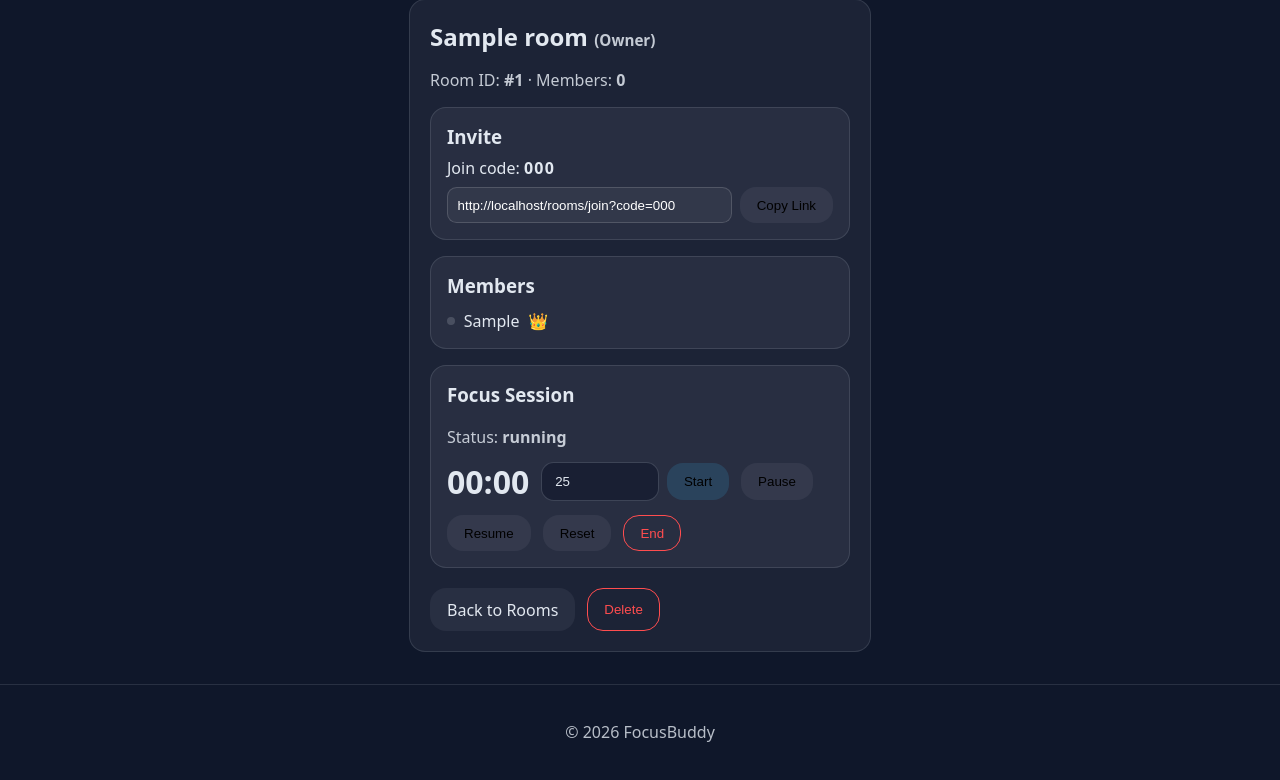
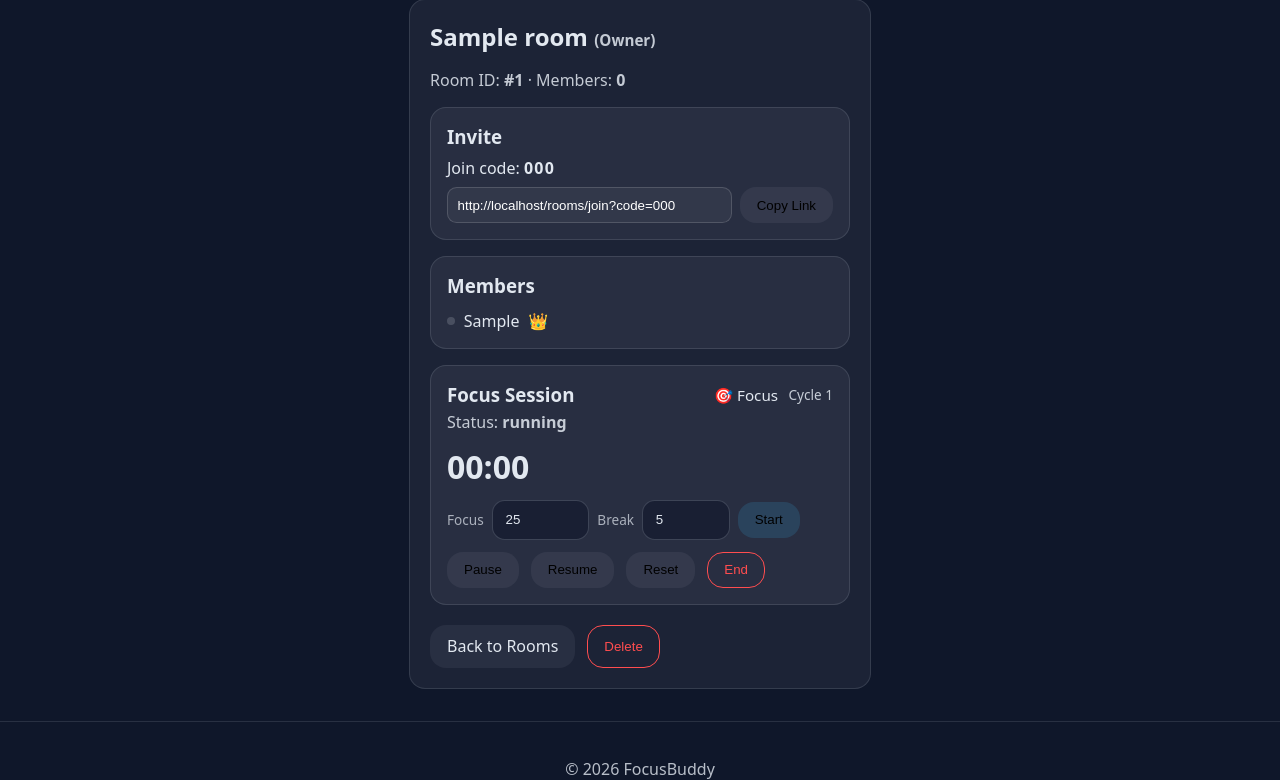
Before and after one commit to Nikoliadis/Focus-Buddy, a Flask app: page /rooms/1 in a window 1280 px wide. Shown: the part 88-868 px from the top of the page. Before the commit the page ends 830 px from the top, so only its background shows below. Run offline with Flask 3, Linux system fonts and the light colour scheme; the visitor is signed in with stand-in values (Sample User, id 1); tables that the repository leaves empty hold one stand-in row (values such as "Sample post"); some libraries are stand-ins or nearby versions.

Commit message:
Pomodoro Cycles and Timer Sound + Auto 25/5 Loop With Phase Indicator

```diff
--- a/rooms/presence_store.py
+++ b/rooms/presence_store.py
@@ -7,3 +7,6 @@ PRESENCE: Dict[int, Set[int]] = {}
 
 # user_id -> last seen datetime (set on disconnect or room:leave)
 LAST_SEEN: Dict[int, datetime] = {}
+
+# room_id -> {"phase": "focus"|"break", "count": int}
+ROOM_CYCLES: Dict[int, dict] = {}
--- a/rooms/routes.py
+++ b/rooms/routes.py
@@ -8,7 +8,7 @@ from models.user import User
 
 from . import rooms_bp
 from .models import RoomMember
-from .presence_store import PRESENCE, LAST_SEEN
+from .presence_store import PRESENCE, LAST_SEEN, ROOM_CYCLES
 from .service import (
     create_room,
     get_user_rooms,
@@ -180,12 +180,15 @@ def room_session_status(room_id: int):
         return jsonify({"error": "Forbidden"}), 403
 
     s = get_active_session(room_id) or get_latest_session(room_id)
+    cycle = ROOM_CYCLES.get(room_id, {"phase": "focus", "count": 1})
 
     if not s:
         return jsonify({
             "status": "idle",
             "duration_seconds": 25 * 60,
             "remaining_seconds": 25 * 60,
+            "phase": cycle["phase"],
+            "cycle_count": cycle["count"],
         })
 
     return jsonify({
@@ -193,6 +196,8 @@ def room_session_status(room_id: int):
         "duration_seconds": s.duration_seconds,
         "remaining_seconds": s.remaining_seconds(),
         "started_by": s.started_by,
+        "phase": cycle["phase"],
+        "cycle_count": cycle["count"],
     })
 
 
@@ -213,7 +218,14 @@ def room_session_start(room_id: int):
     except ValueError:
         minutes = 25
 
+    try:
+        break_minutes = int(request.form.get("break_minutes") or "5")
+    except ValueError:
+        break_minutes = 5
+
     minutes = max(1, min(minutes, 180))
+    break_minutes = max(1, min(break_minutes, 60))
+    ROOM_CYCLES[room_id] = {"phase": "focus", "count": 1, "break_minutes": break_minutes}
     start_session(room_id=room_id, user_id=session["user_id"], duration_seconds=minutes * 60)
 
     flash("Focus session started ✅", "success")
--- a/templates/rooms/room.html
+++ b/templates/rooms/room.html
@@ -67,7 +67,13 @@
   </div>
 
   <div class="card" style="margin-top:1rem;">
-    <h3 style="margin-top:0;">Focus Session</h3>
+    <div style="display:flex; align-items:center; justify-content:space-between; flex-wrap:wrap; gap:.5rem; margin-bottom:.25rem;">
+      <h3 style="margin:0;">Focus Session</h3>
+      <div style="display:flex; gap:.65rem; align-items:center;">
+        <span id="fs-phase" style="font-size:.95rem;">🎯 Focus</span>
+        <span id="fs-cycle" class="muted" style="font-size:.85rem; margin:0;">Cycle 1</span>
+      </div>
+    </div>
 
     <p class="muted" style="margin:.25rem 0 0;">
       Status: <strong id="fs-status">idle</strong>
@@ -76,9 +82,12 @@
     <div style="display:flex; gap:.75rem; align-items:center; margin-top:.75rem; flex-wrap:wrap;">
       <div style="font-size:2rem; font-weight:800;" id="fs-timer">25:00</div>
 
-      <form method="post" action="{{ url_for('rooms.room_session_start', room_id=room.id) }}" style="margin:0; display:flex; gap:.5rem; align-items:center;">
+      <form method="post" action="{{ url_for('rooms.room_session_start', room_id=room.id) }}" style="margin:0; display:flex; gap:.5rem; align-items:center; flex-wrap:wrap;">
         <input type="hidden" name="csrf_token" value="{{ csrf_token() }}">
-        <input name="minutes" type="number" min="1" max="180" value="25" style="width:90px;">
+        <label style="font-size:.85rem; opacity:.7; margin:0;">Focus</label>
+        <input name="minutes" type="number" min="1" max="180" value="25" style="width:70px;">
+        <label style="font-size:.85rem; opacity:.7; margin:0;">Break</label>
+        <input name="break_minutes" type="number" min="1" max="60" value="5" style="width:60px;">
         <button class="btn primary" type="submit">Start</button>
       </form>
 
@@ -132,6 +141,7 @@
 </section>
 
 <script>
+  // ── Utilities ──────────────────────────────────────────────────────────
   function fmt(seconds) {
     const m = String(Math.floor(seconds / 60)).padStart(2, "0");
     const s = String(Math.floor(seconds % 60)).padStart(2, "0");
@@ -144,10 +154,7 @@
     try {
       if (navigator.clipboard && navigator.clipboard.writeText) {
         await navigator.clipboard.writeText(input.value);
-      } else {
-        input.select();
-        document.execCommand('copy');
-      }
+      } else { input.select(); document.execCommand('copy'); }
       const btn = input.nextElementSibling;
       if (btn && btn.tagName === 'BUTTON') {
         const orig = btn.textContent;
@@ -157,26 +164,135 @@
     } catch (_) {}
   }
 
-  async function pollSession() {
+  function showToast(msg, type = "info") {
+    let container = document.querySelector(".flashes");
+    if (!container) {
+      container = document.createElement("div");
+      container.className = "flashes";
+      document.body.appendChild(container);
+    }
+    const toast = document.createElement("div");
+    toast.className = `flash flash-${type}`;
+    toast.textContent = msg;
+    container.appendChild(toast);
+    setTimeout(() => {
+      toast.classList.add("is-hiding");
+      toast.addEventListener("animationend", () => toast.remove(), { once: true });
+    }, 4000);
+  }
+
+  // ── Sound ───────────────────────────────────────────────────────────────
+  function playDoneSound(phase) {
     try {
-      const res = await fetch("{{ url_for('rooms.room_session_status', room_id=room.id) }}", { cache: "no-store" });
-      if (!res.ok) return;
-      const data = await res.json();
-
-      const statusEl = document.getElementById("fs-status");
-      const timerEl = document.getElementById("fs-timer");
-
-      if (statusEl) statusEl.textContent = data.status || "idle";
-      if (timerEl) timerEl.textContent = fmt(data.remaining_seconds ?? 1500);
+      const ctx = new (window.AudioContext || window.webkitAudioContext)();
+      // focus done → ascending (C-E-G), break done → descending (G-E-C)
+      const freqs = phase === "focus" ? [523, 659, 784] : [784, 659, 523];
+      freqs.forEach((freq, i) => {
+        const osc = ctx.createOscillator();
+        const gain = ctx.createGain();
+        osc.connect(gain);
+        gain.connect(ctx.destination);
+        osc.frequency.value = freq;
+        const t = ctx.currentTime + i * 0.18;
+        gain.gain.setValueAtTime(0.25, t);
+        gain.gain.exponentialRampToValueAtTime(0.001, t + 0.35);
+        osc.start(t);
+        osc.stop(t + 0.35);
+      });
     } catch (_) {}
   }
 
+  // ── Pomodoro cycle ──────────────────────────────────────────────────────
   let _sessionFocusing = false;
+  let _phaseCompleted  = false;
+  let _cycleCountdown  = null;
 
+  function handleTimerData(data) {
+    const rem        = data.remaining_seconds ?? 1500;
+    const status     = data.status || "idle";
+    const phase      = data.phase || "focus";
+    const cycleCount = data.cycle_count || 1;
+
+    const statusEl = document.getElementById("fs-status");
+    const timerEl  = document.getElementById("fs-timer");
+    const phaseEl  = document.getElementById("fs-phase");
+    const cycleEl  = document.getElementById("fs-cycle");
+
+    if (statusEl) statusEl.textContent = status;
+    if (timerEl)  timerEl.textContent  = fmt(rem);
+    if (phaseEl)  phaseEl.textContent  = phase === "focus" ? "🎯 Focus" : "☕ Break";
+    if (cycleEl)  cycleEl.textContent  = `Cycle ${cycleCount}`;
+
+    // Reset completed flag when a new session is running
+    if (status === "running" && rem > 0) _phaseCompleted = false;
+
+    // Detect natural end
+    if (status === "running" && rem === 0 && !_phaseCompleted) {
+      _phaseCompleted = true;
+      onPhaseComplete(phase);
+    }
+
+    // Focusing dot colour
+    _sessionFocusing = status === "running" && phase === "focus";
+    document.querySelectorAll(".presence-dot.online").forEach(dot => {
+      dot.classList.toggle("focusing", _sessionFocusing);
+    });
+  }
+
+  function onPhaseComplete(completedPhase) {
+    playDoneSound(completedPhase);
+    const msg = completedPhase === "focus"
+      ? "🎉 Focus complete! Break time."
+      : "💪 Break over! Time to focus.";
+    showToast(msg, "success");
+    if (IS_OWNER) startCycleCountdown(completedPhase);
+  }
+
+  function startCycleCountdown(completedPhase) {
+    if (_cycleCountdown) { clearInterval(_cycleCountdown); _cycleCountdown = null; }
+    const existing = document.getElementById("cycle-toast");
+    if (existing) existing.remove();
+
+    let secs = 5;
+    let container = document.querySelector(".flashes");
+    if (!container) {
+      container = document.createElement("div");
+      container.className = "flashes";
+      document.body.appendChild(container);
+    }
+    const toast = document.createElement("div");
+    toast.id = "cycle-toast";
+    toast.className = "flash flash-info";
+    toast.style.cursor = "default";
+
+    const nextPhase = completedPhase === "focus" ? "break" : "focus";
+    const render = () => {
+      toast.innerHTML = `Starting ${nextPhase} in <strong>${secs}s</strong>… <button onclick="cancelCycle()" style="margin-left:.5rem;background:none;border:none;color:inherit;cursor:pointer;opacity:.7;text-decoration:underline;">Cancel</button>`;
+    };
+    render();
+    container.appendChild(toast);
+
+    _cycleCountdown = setInterval(() => {
+      secs--;
+      if (secs <= 0) {
+        clearInterval(_cycleCountdown); _cycleCountdown = null;
+        toast.remove();
+        socket.emit("timer:cycle_next", { room_id: ROOM_ID, phase: completedPhase });
+      } else { render(); }
+    }, 1000);
+  }
+
+  function cancelCycle() {
+    if (_cycleCountdown) { clearInterval(_cycleCountdown); _cycleCountdown = null; }
+    const t = document.getElementById("cycle-toast");
+    if (t) t.remove();
+  }
+
+  // ── Presence ────────────────────────────────────────────────────────────
   function timeAgo(isoStr) {
     const diff = Math.floor((Date.now() - new Date(isoStr + "Z")) / 1000);
-    if (diff < 60)   return "just now";
-    if (diff < 3600) return `${Math.floor(diff / 60)}m ago`;
+    if (diff < 60)    return "just now";
+    if (diff < 3600)  return `${Math.floor(diff / 60)}m ago`;
     if (diff < 86400) return `${Math.floor(diff / 3600)}h ago`;
     return `${Math.floor(diff / 86400)}d ago`;
   }
@@ -188,20 +304,29 @@
 
     document.querySelectorAll("[data-user-id]").forEach(el => {
       const uid = parseInt(el.dataset.userId, 10);
-      const dot = document.getElementById(`dot-${uid}`);
+      const dot  = document.getElementById(`dot-${uid}`);
       const lsEl = document.getElementById(`ls-${uid}`);
       if (!dot) return;
 
       const isOnline = onlineSet.has(uid);
-      dot.classList.toggle("online", isOnline);
-      dot.classList.toggle("offline", !isOnline);
-      dot.classList.toggle("focusing", isOnline && _sessionFocusing);
+      dot.classList.toggle("online",    isOnline);
+      dot.classList.toggle("offline",   !isOnline);
+      dot.classList.toggle("focusing",  isOnline && _sessionFocusing);
 
       if (lsEl) {
         const ts = lastSeen && lastSeen[uid];
         lsEl.textContent = (!isOnline && ts) ? `· ${timeAgo(ts)}` : "";
       }
     });
+  }
+
+  // ── Polling ─────────────────────────────────────────────────────────────
+  async function pollSession() {
+    try {
+      const res = await fetch("{{ url_for('rooms.room_session_status', room_id=room.id) }}", { cache: "no-store" });
+      if (!res.ok) return;
+      handleTimerData(await res.json());
+    } catch (_) {}
   }
 
   async function pollPresence() {
@@ -226,27 +351,13 @@
 
   const socket = io();
 
-  function fmt(seconds) {
-    const m = String(Math.floor(seconds / 60)).padStart(2, "0");
-    const s = String(Math.floor(seconds % 60)).padStart(2, "0");
-    return `${m}:${s}`;
-  }
-
   socket.on("connect", () => {
     socket.emit("room:join", { room_id: ROOM_ID });
   });
 
   socket.on("timer:update", (data) => {
     if (!data || data.room_id !== ROOM_ID) return;
-    const statusEl = document.getElementById("fs-status");
-    const timerEl = document.getElementById("fs-timer");
-    if (statusEl) statusEl.textContent = data.status || "idle";
-    if (timerEl) timerEl.textContent = fmt(data.remaining_seconds ?? 1500);
-
-    _sessionFocusing = data.status === "running";
-    document.querySelectorAll(".presence-dot.online").forEach(dot => {
-      dot.classList.toggle("focusing", _sessionFocusing);
-    });
+    handleTimerData(data);
   });
 
   socket.on("presence:update", (data) => {
@@ -255,29 +366,7 @@
   });
 
   socket.on("error", (data) => {
-    console.log("socket error:", data);
-  });
-
-  document.addEventListener("DOMContentLoaded", () => {
-    const startForm = document.getElementById("fs-start-form");
-    const pauseBtn = document.getElementById("fs-pause");
-    const resumeBtn = document.getElementById("fs-resume");
-    const resetBtn = document.getElementById("fs-reset");
-    const endBtn = document.getElementById("fs-end");
-
-    if (startForm) {
-      startForm.addEventListener("submit", (e) => {
-        e.preventDefault();
-        if (!IS_OWNER) return;
-        const minutes = Number(startForm.querySelector("input[name='minutes']").value || 25);
-        socket.emit("timer:start", { room_id: ROOM_ID, minutes });
-      });
-    }
-
-    if (pauseBtn) pauseBtn.addEventListener("click", () => IS_OWNER && socket.emit("timer:pause", { room_id: ROOM_ID }));
-    if (resumeBtn) resumeBtn.addEventListener("click", () => IS_OWNER && socket.emit("timer:resume", { room_id: ROOM_ID }));
-    if (resetBtn) resetBtn.addEventListener("click", () => IS_OWNER && socket.emit("timer:reset", { room_id: ROOM_ID }));
-    if (endBtn) endBtn.addEventListener("click", () => IS_OWNER && socket.emit("timer:end", { room_id: ROOM_ID }));
+    console.warn("socket error:", data);
   });
 
   window.addEventListener("beforeunload", () => {
```
Also changed, not shown: rooms/sockets.py (+39 -2 lines).
